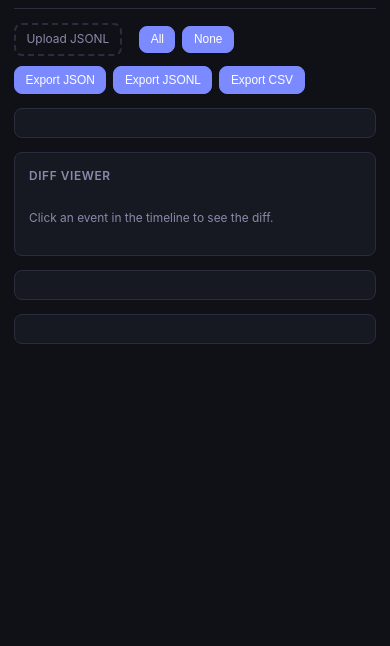
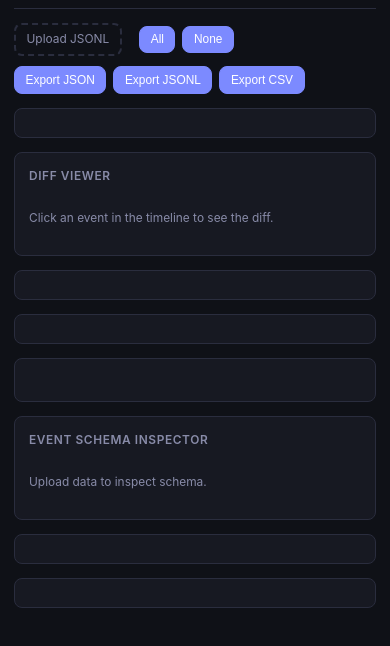
Before and after one commit to var-ia/varia-ui, a website built with Vite: page index.html in a window 390 px wide. Shown: the part 66-712 px from the top of the page. Built offline with nearby package versions, Linux system fonts and the light colour scheme; files whose address does not match are found by name.

Commit message:
fix: tighten types to match evidence-graph schema, wire dead components to DOM
- Added FactProvenance, DeterministicFact, PolicyDimension, DiscussionType types
- Wired 6 unused components (SourceChangeTable, WordingDiffCard, RevertClusterDisplay, EditVelocityChart, TalkPageTimeline, SchemaViewer) to DOM containers
- Added dashboard-row2 grid layout and component styles

```diff
--- a/index.html
+++ b/index.html
@@ -23,6 +23,12 @@
         <div id="panel-citations" class="panel"></div>
         <div id="panel-certainty" class="panel"></div>
       </div>
+      <div id="dashboard-row2">
+        <div id="panel-disputes" class="panel"></div>
+        <div id="panel-wording" class="panel"></div>
+        <div id="panel-source" class="panel"></div>
+        <div id="panel-schema" class="panel"></div>
+      </div>
     </div>
     <script type="module" src="/src/main.ts"></script>
   </body>
--- a/src/main.ts
+++ b/src/main.ts
@@ -6,6 +6,12 @@ import { CitationChurnChart } from "./citations/CitationChurnChart.js";
 import { CertaintyTimeline } from "./language/CertaintyTimeline.js";
 import { ImportUpload } from "./export/ImportUpload.js";
 import { TimelineExport } from "./export/TimelineExport.js";
+import { SchemaViewer } from "./export/SchemaViewer.js";
+import { SourceChangeTable } from "./citations/SourceChangeTable.js";
+import { WordingDiffCard } from "./language/WordingDiffCard.js";
+import { RevertClusterDisplay } from "./disputes/RevertClusterDisplay.js";
+import { EditVelocityChart } from "./disputes/EditVelocityChart.js";
+import { TalkPageTimeline } from "./disputes/TalkPageTimeline.js";
 import "./styles/main.css";
 
 let allEvents: EvidenceEvent[] = [];
@@ -21,6 +27,24 @@ const diffView = new DiffView(document.getElementById("panel-diff")!);
 
 const citationChart = new CitationChurnChart(document.getElementById("panel-citations")!);
 const certaintyTimeline = new CertaintyTimeline(document.getElementById("panel-certainty")!);
+
+const schemaViewer = new SchemaViewer(document.getElementById("panel-schema")!);
+const sourceChangeTable = new SourceChangeTable(document.getElementById("panel-source")!);
+const wordingDiffCard = new WordingDiffCard(document.getElementById("panel-wording")!);
+
+const disputesContainer = document.getElementById("panel-disputes")!;
+const revertSection = document.createElement("div");
+const velocitySection = document.createElement("div");
+const talkSection = document.createElement("div");
+velocitySection.style.marginTop = "1rem";
+talkSection.style.marginTop = "1rem";
+disputesContainer.appendChild(revertSection);
+disputesContainer.appendChild(velocitySection);
+disputesContainer.appendChild(talkSection);
+
+const revertClusterDisplay = new RevertClusterDisplay(revertSection);
+const editVelocityChart = new EditVelocityChart(velocitySection);
+const talkPageTimeline = new TalkPageTimeline(talkSection);
 
 const filter = new EventFilter({
   container: document.getElementById("filter-area")!,
@@ -68,6 +92,12 @@ function updateAll(events: EvidenceEvent[]): void {
   timelineView.setData(events);
   citationChart.setData(events);
   certaintyTimeline.setData(events);
+  schemaViewer.setData(events as unknown as Record<string, unknown>[]);
+  sourceChangeTable.setData(events);
+  wordingDiffCard.setData(events);
+  revertClusterDisplay.setData(events);
+  editVelocityChart.setData(events);
+  talkPageTimeline.setData(events);
 }
 
 function applyFilters(activeTypes: Set<EventType>): void {
--- a/src/styles/main.css
+++ b/src/styles/main.css
@@ -117,6 +117,30 @@ body {
   grid-row: 3 / 4;
 }
 
+#dashboard-row2 {
+  display: grid;
+  grid-template-columns: 1fr 1fr 1fr 1fr;
+  gap: 1rem;
+  margin-top: 1rem;
+}
+
+#panel-disputes {
+  grid-column: 1 / 3;
+}
+
+#panel-wording {
+  grid-column: 3 / 4;
+}
+
+#panel-source {
+  grid-column: 4 / 5;
+}
+
+#panel-schema {
+  grid-column: 1 / 5;
+  grid-row: 2 / 3;
+}
+
 @media (max-width: 900px) {
   #dashboard {
     grid-template-columns: 1fr;
@@ -138,6 +162,15 @@ body {
   }
   #panel-certainty {
     grid-row: auto;
+  }
+  #dashboard-row2 {
+    grid-template-columns: 1fr;
+  }
+  #panel-disputes,
+  #panel-wording,
+  #panel-source,
+  #panel-schema {
+    grid-column: 1 / 2;
   }
 }
 
```
Also changed, not shown: src/types.ts (+36 -3 lines), README.md.
